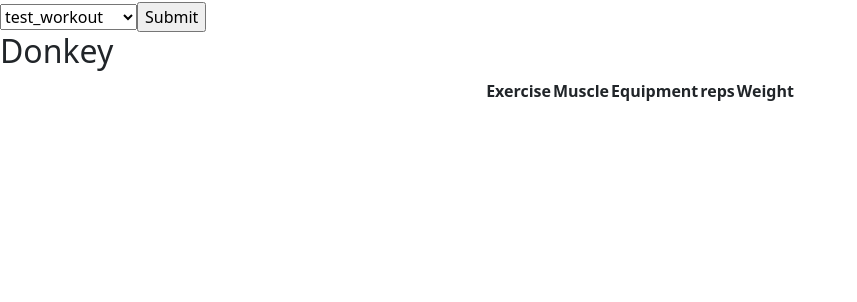
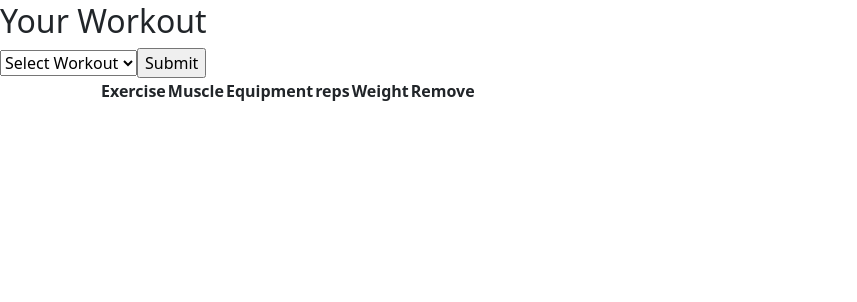
Before and after one commit to etcheekes/LiftIt, a Flask app: page /view_plan in a window 1280 px wide. Shown: the part 22-324 px from the top of the page, without its empty margins (0-857 px from the left). Run offline with Flask 2, Linux system fonts and the light colour scheme; a user stored in the database is signed in; data comes from the database, SQL or seed files in the repository; lists and menus that the app fills with data are empty; some libraries are stand-ins or nearby versions.

Commit message:
improved layout and added ui for users to select a created workout to delete

```diff
--- a/templates/view_plan.html
+++ b/templates/view_plan.html
@@ -1,44 +1,52 @@
 {% extends "layout.html" %}
 
 {% block title %}
-    view - workout - plans
+    Browse
 {% endblock %}
 
 {% block main %}
+  <div class="side-by-side">
+    <div>
+      <h2>Your Workout</h2>
         <form action="/view_plan" method="post">
             <select name="wk_plan">
+                <option style="display:none;" value="0">Select Workout</option>
                 {% for i in user_workouts %}
                 <option value="{{i['wk_name']}}">{{i['wk_name']}}</option>
                 {% endfor %}
                 <input type="submit" value="Submit"/>
             </select>
         </form>
-        <h2>Donkey</h2>
-            <table class="center">
+    </div>
+    <div class="side-by-side" style="padding-left: 100px">
+        <table>
             <thead>
-                    <tr>
                 <th>Exercise</th>
                 <th>Muscle</th>
                 <th>Equipment</th>
                 <th>reps</th>
                 <th>Weight</th>
-                    </tr>
+                <th>Remove</th>
             </thead>
+            <tbody>
             {% for i in users_wks%}
-                <tbody>
-
                 <tr>
                     <td>{{i['exercise']}}</td>
                     <td>{{i['muscle']}}</td>
                     <td>{{i['equipment']}}</td>
                     <td>{{i['reps']}}</td>
                     <td>{{i['weight'] + ' ' + i['measurement']}}</td>
+                    <!-- allow user to delete exercise from workout -->
+                    <td>
+                        <form action="/delete_exercise_from_workout_plan", method="post">
+                            <input type="hidden" name="delete" value="{{i['exercise']}}">
+                            <button type="submit">Delete</button>
+                        </form>
+                    </td>
                 </tr>
+            {% endfor %}
             </tbody>
-                {% endfor %}
         </table>
-
-        {{users_wks}}
-
-
+    </div>
+  </div>
 {% endblock %}
```
Lines whose indentation alone changed are shown as unchanged.
